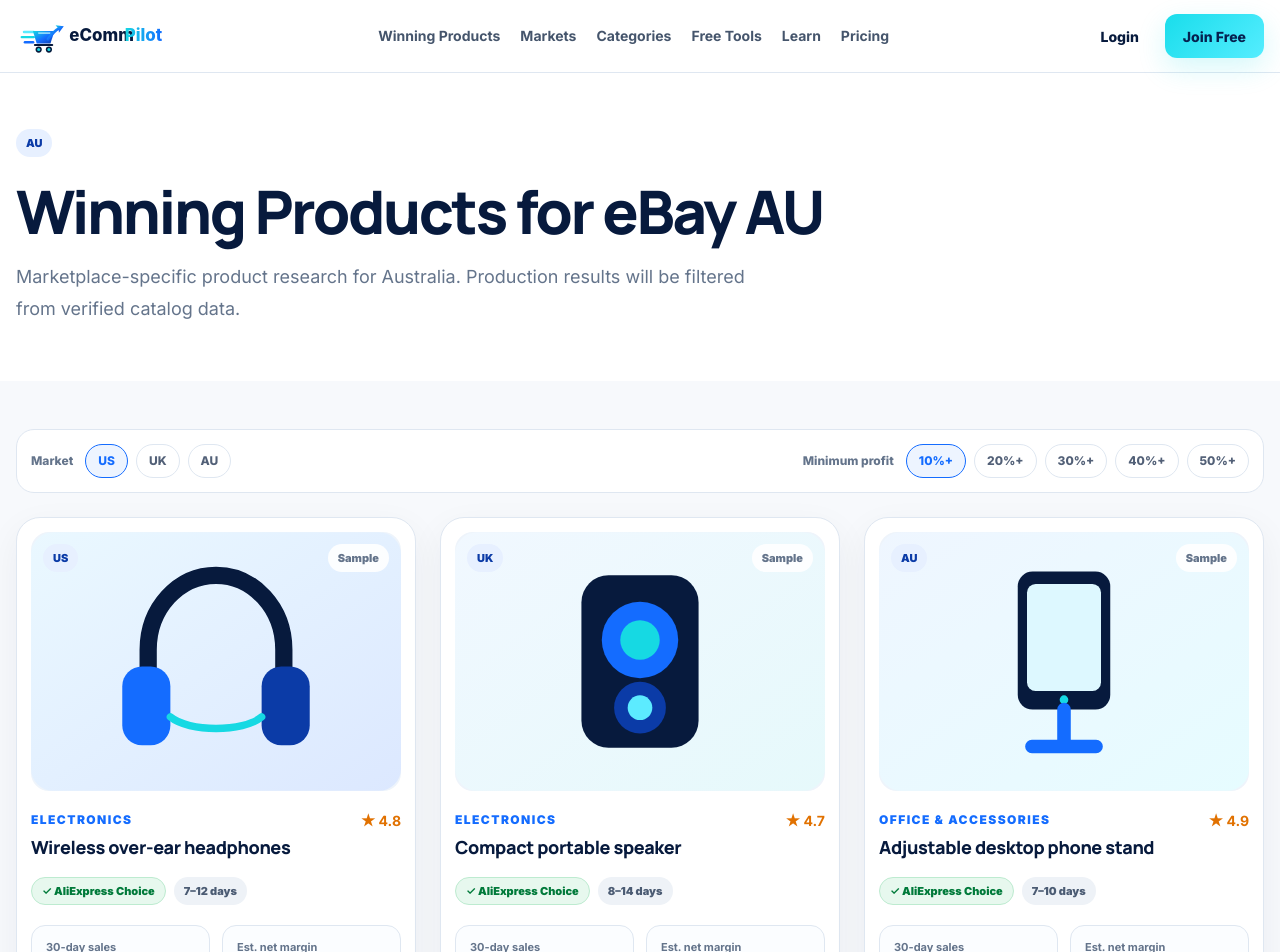
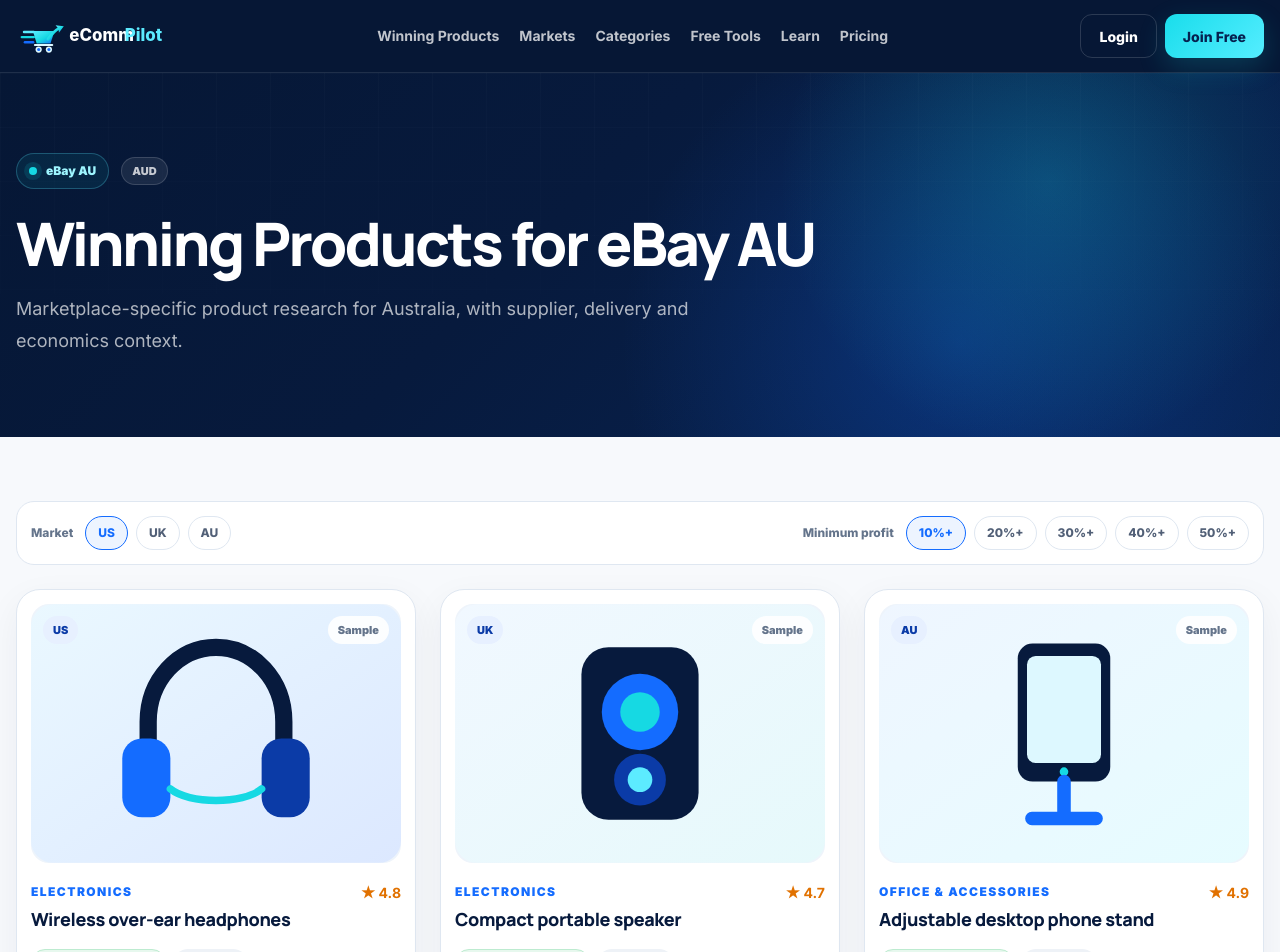
Before and after one commit to ponzey717/ecommpilot-main, a Next.js app: page /winning-products/au in a window 1280 px wide. Shown: the top 952 px of the page. Built offline with nearby package versions, Linux system fonts and the light colour scheme.

Commit message:
Connect market landing pages to public API adapter

```diff
--- a/src/app/winning-products/[market]/page.tsx
+++ b/src/app/winning-products/[market]/page.tsx
@@ -2,8 +2,12 @@ import type { Metadata } from "next";
 import { notFound } from "next/navigation";
 import { MarketFilter } from "@/components/products/market-filter";
 import { ProductGrid } from "@/components/products/product-grid";
+import { PageHero } from "@/components/site/page-hero";
 import { PageShell } from "@/components/site/page-shell";
-import { siteConfig } from "@/config/site";
+import {
+  fallbackPublicMarkets,
+  getPublicMarketsWithFallback,
+} from "@/lib/api/public-catalog";
 import { buildMetadata } from "@/lib/seo/metadata";
 
 type PageProps = {
@@ -11,44 +15,52 @@ type PageProps = {
 };
 
 export function generateStaticParams() {
-  return siteConfig.markets.map((market) => ({ market: market.slug }));
+  return fallbackPublicMarkets().map((market) => ({ market: market.slug }));
 }
 
 export async function generateMetadata({ params }: PageProps): Promise<Metadata> {
   const { market: slug } = await params;
-  const market = siteConfig.markets.find((item) => item.slug === slug);
+  const market = fallbackPublicMarkets().find((item) => item.slug === slug);
   if (!market) return {};
+
   return buildMetadata({
     title: "Winning Products for eBay " + market.code,
-    description: "Browse eCommPilot Winning Products for eBay " + market.name + " with supplier, delivery and profit context.",
+    description:
+      "Browse eCommPilot Winning Products for eBay " +
+      market.name +
+      " with supplier, delivery and profit context.",
     path: "/winning-products/" + market.slug,
   });
 }
 
 export default async function MarketPage({ params }: PageProps) {
   const { market: slug } = await params;
-  const market = siteConfig.markets.find((item) => item.slug === slug);
+  const markets = await getPublicMarketsWithFallback();
+  const market = markets.find((item) => item.slug === slug && item.active);
+
   if (!market) notFound();
 
   return (
-    <PageShell>
-      <section className="bg-white py-14">
-        <div className="site-container">
-          <span className="badge badge-market">{market.code}</span>
-          <h1 className="mt-6 max-w-4xl text-4xl font-extrabold tracking-[-.04em] text-[var(--navy)] md:text-6xl">
-            Winning Products for eBay {market.code}
-          </h1>
-          <p className="mt-5 max-w-3xl text-lg leading-8 text-[var(--muted)]">
-            Marketplace-specific product research for {market.name}. Production results will be filtered from verified catalog data.
-          </p>
-        </div>
-      </section>
-      <section className="py-12">
+    <PageShell darkHeader>
+      <PageHero
+        eyebrow={"eBay " + market.code}
+        badge={market.currency}
+        title={"Winning Products for eBay " + market.code}
+        description={
+          "Marketplace-specific product research for " +
+          market.name +
+          ", with supplier, delivery and economics context."
+        }
+      />
+      <section className="py-12 md:py-16">
         <div className="site-container">
           <MarketFilter />
-          <div className="mt-6"><ProductGrid /></div>
+          <div className="mt-6">
+            <ProductGrid />
+          </div>
           <p className="mt-5 text-xs leading-5 text-[var(--muted)]">
-            Current cards are illustrative while the public API and production inventory are being connected.
+            Current cards are illustrative while the production product endpoint is being
+            connected. The live catalog will show verified, time-stamped market data only.
           </p>
         </div>
       </section>
```
